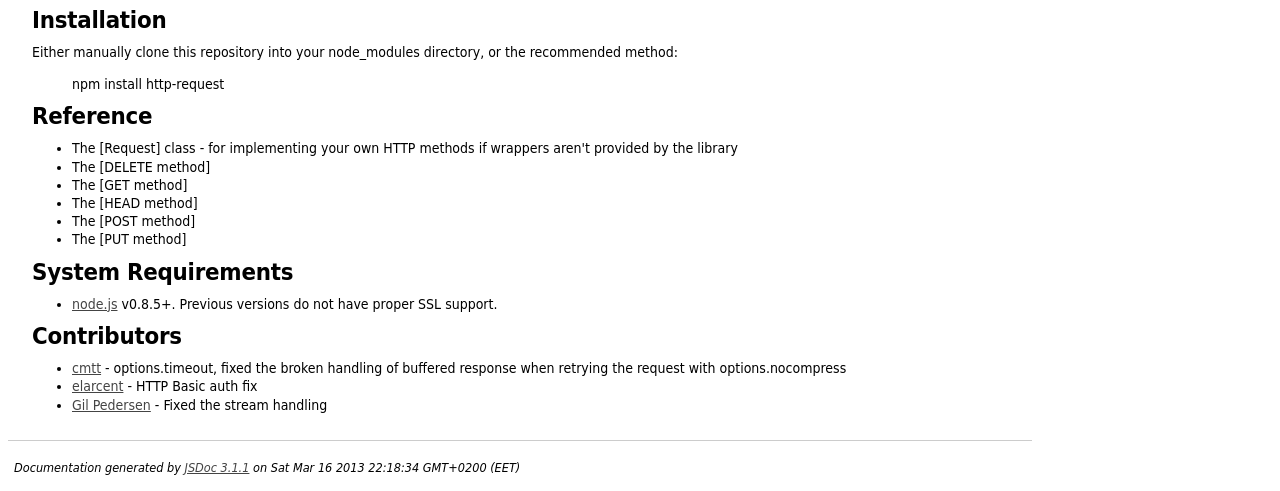
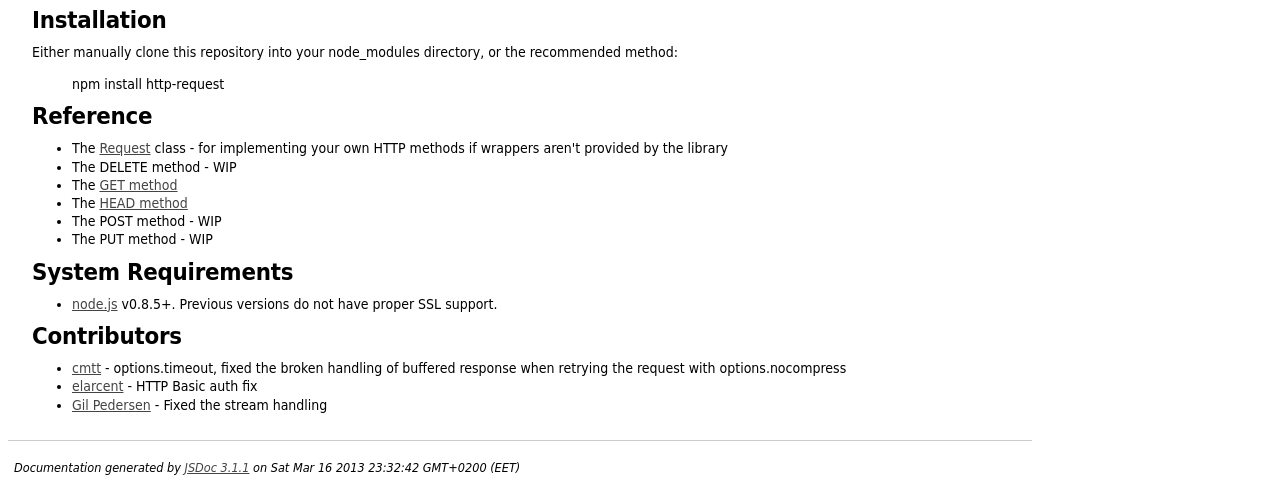
Before and after one commit to SaltwaterC/http-request, a plain HTML site: page index.html in a window 1280 px wide. Shown: the part 396-887 px from the top of the page. Drawn offline with Linux system fonts and the light colour scheme.

Commit message:
Auto generated documentation

```diff
--- a/index.html
+++ b/index.html
@@ -56,12 +56,12 @@
 <h2>Reference</h2>
 
 <ul>
-<li>The [Request] class - for implementing your own HTTP methods if wrappers aren't provided by the library</li>
-<li>The [DELETE method]</li>
-<li>The [GET method]</li>
-<li>The [HEAD method]</li>
-<li>The [POST method]</li>
-<li>The [PUT method]</li>
+<li>The <a href="http://saltwaterc.github.com/http-get/84e50cc04e.html">Request</a> class - for implementing your own HTTP methods if wrappers aren't provided by the library</li>
+<li>The DELETE method - WIP</li>
+<li>The <a href="http://saltwaterc.github.com/http-get/module-main.html#get">GET method</a></li>
+<li>The <a href="http://saltwaterc.github.com/http-get/module-main.html#head">HEAD method</a></li>
+<li>The POST method - WIP</li>
+<li>The PUT method - WIP</li>
 </ul>
 
 <h2>System Requirements</h2>
@@ -93,7 +93,7 @@
 <br clear="both">
 
 <footer>
-    Documentation generated by <a href="https://github.com/jsdoc3/jsdoc">JSDoc 3.1.1</a> on Sat Mar 16 2013 22:18:34 GMT+0200 (EET)
+    Documentation generated by <a href="https://github.com/jsdoc3/jsdoc">JSDoc 3.1.1</a> on Sat Mar 16 2013 23:32:42 GMT+0200 (EET)
 </footer>
 
 <script> prettyPrint(); </script>
```
Also changed, not shown: 84e50cc04e.html (+1 -1 lines), main.js.html (+1 -1 lines), module-main.html (+1 -1 lines), module-request.html (+1 -1 lines), module-tools.html (+1 -1 lines), request.js.html (+1 -1 lines), tools.js.html (+1 -1 lines).
